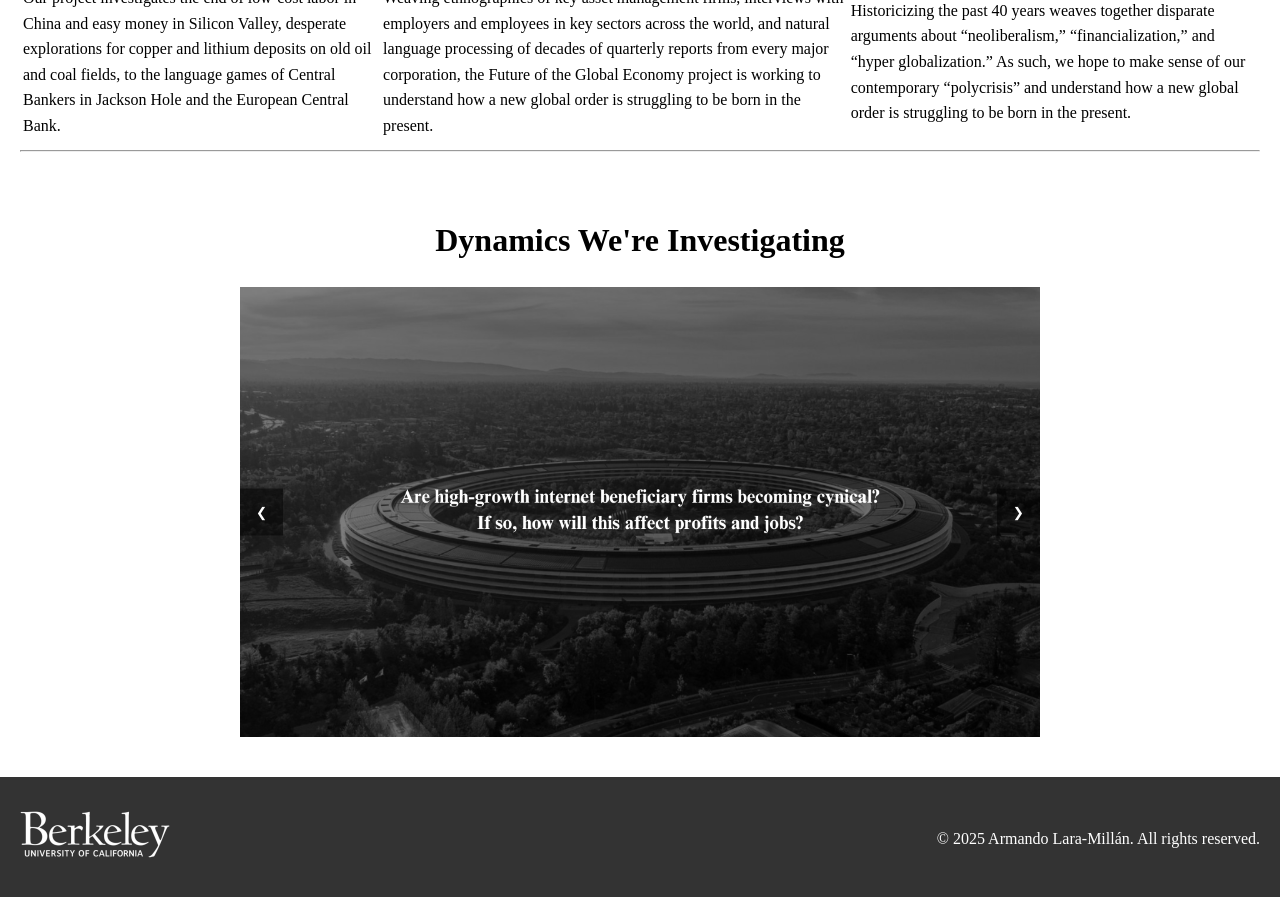
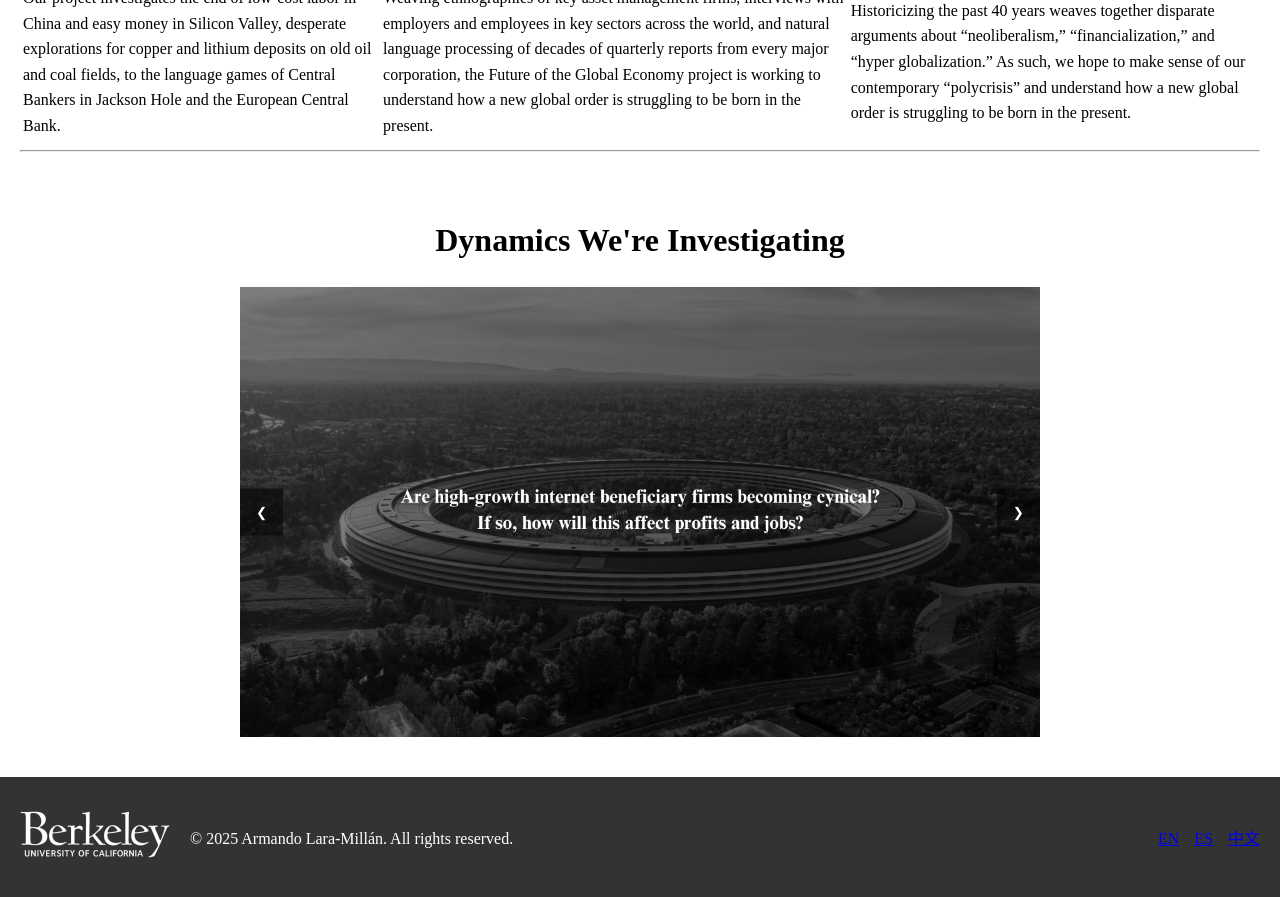
Before and after one commit to juliocedillo/neweconomy, a Jekyll site: the page built from index.md, in a window 1280 px wide and 900 px high, scrolled down 1042 px. Shown: the top 897 px of the window. Built offline with Jekyll 4.4.1, drawn with Linux system fonts in a browser that asks for light colours.

Commit message:
Update default.html

```diff
--- a/_layouts/default.html
+++ b/_layouts/default.html
@@ -48,6 +48,12 @@
       <img src="https://juliocedillo.github.io/neweconomy/assets/images/berkeleylogo.png" style="width: 150px; margin-right: 20px;">
     </a>
     <p>&copy; {{ "now" | date: "%Y" }} Armando Lara-Millán. All rights reserved.</p>
+
+    <div class="language-flags">
+      <a href="https://juliocedillo.github.io/neweconomy/">EN</a>
+      <a href="https://juliocedillo.github.io/neweconomy-es/">ES</a>
+      <a href="https://juliocedillo.github.io/neweconomy/">中文</a>
+  </div>
   </footer>
 </body>
 </html>
```
